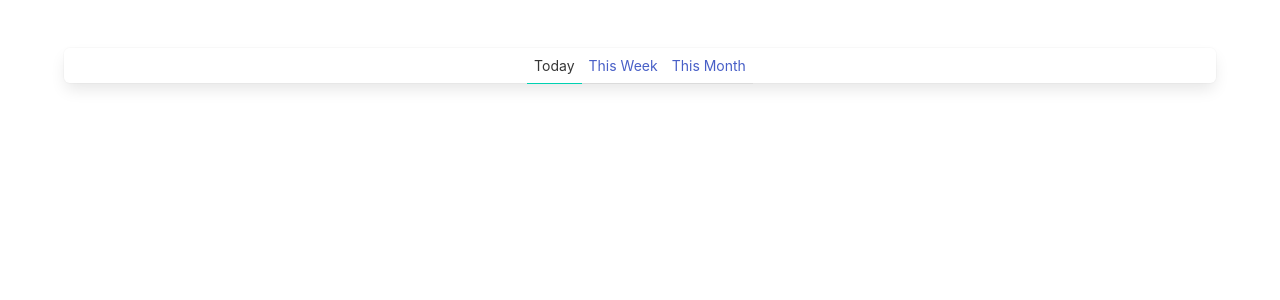
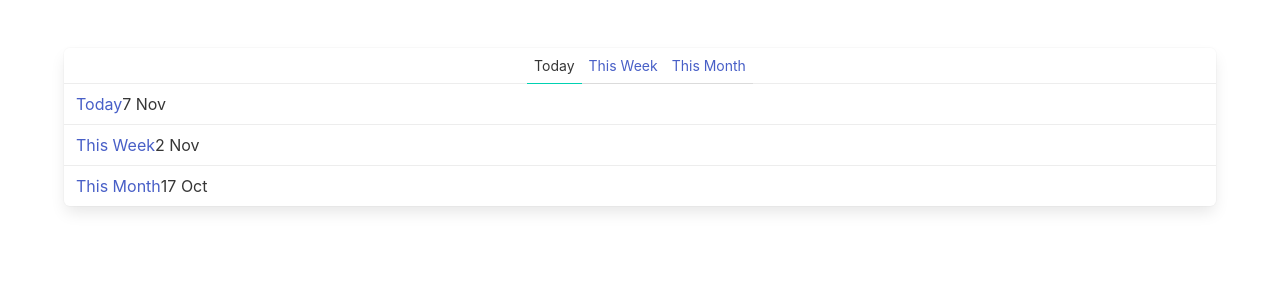
Before and after one commit to tarathep/vuejs3-composition-api, a Vue app: page / in a window 1280 px wide. Shown: the top 300 px of the page. Built offline with nearby package versions, Linux system fonts and the light colour scheme.

Commit message:
DateTimes with Luxon

```diff
--- a/package.json
+++ b/package.json
@@ -9,9 +9,12 @@
     "preview": "vite preview"
   },
   "dependencies": {
+    "luxon": "^3.4.3",
     "vue": "^3.3.4"
   },
   "devDependencies": {
+    "@types/luxon": "^3.3.3",
+    "@types/node": "^20.8.10",
     "@vitejs/plugin-vue": "^4.2.3",
     "typescript": "^5.0.2",
     "vite": "^4.4.5",
--- a/src/components/Timeline.vue
+++ b/src/components/Timeline.vue
@@ -1,39 +1,42 @@
 <script setup lang="ts">
+import { DateTime } from "luxon"
 import { ref } from "vue"
+import { today, thisWeek, thisMonth } from "./../posts"
 
-// DECARE TYPE
-// type Period ="Today" | "This Week" | "This Month"
+const periods = ["Today", "This Week", "This Month"] as const
 
-// FOR DECLATE ARRAY TYPE AS STRING ARR
-// const periods:string[] = ["A","Today", "This Week", "This Month"]
-
-// For specfic type constant value of list
-//const periods = ["A","Today", "This Week", "This Month"] as const
-
-// FOR DECLARE TYPE OF periods
-const periods = ["Today", "This Week", "This Month"] as const
 type Period = typeof periods[number]
 
-// FOR PUSH NEW VALUE TO LIST
-// const periods = ["Today", "This Week", "This Month"]
-// periods.push("A")
-
-// For using specific type of Period
 const selectedPeriod = ref<Period>("Today")
-
 
 function selectPeriod(period: Period) {
     selectedPeriod.value = period
 }
 
+const posts = [
+    today,
+    thisWeek,
+    thisMonth
+].map(post => {
+    return {
+        ...post,
+        created: DateTime.fromISO(post.created)
+    }
+})
 </script>
 
 <template>
     <nav class="is-primary panel">
         <span class="panel-tabs">
-            <a v-for="period of periods" :key="period" :class="{'is-active': period === selectedPeriod}" @click="selectPeriod(period)">
+            <a v-for="period of periods" :key="period" :class="{ 'is-active': period === selectedPeriod }"
+                @click="selectPeriod(period)">
                 {{ period }}
             </a>
         </span>
+
+        <a v-for="post of posts" :key="post.id" class="panel-block">
+            <a>{{ post.title }}</a>
+            <div>{{ post.created.toFormat("d MMM") }}</div>
+        </a>
     </nav>
 </template>
--- /dev/null
+++ b/src/posts.ts
@@ -0,0 +1,26 @@
+import { DateTime } from "luxon"
+
+
+export interface Post {
+    id: string
+    title: string
+    created: string
+}
+
+export const today: Post = {
+    id: "1",
+    title: "Today",
+    created: DateTime.now().toISO() || ''
+}
+
+export const thisWeek: Post = {
+    id: "2",
+    title: "This Week",
+    created: DateTime.now().minus({ days:5 }).toISO() || ''
+}
+
+export const thisMonth: Post = {
+    id: "3",
+    title: "This Month",
+    created: DateTime.now().minus({ weeks:3}).toISO() || ''
+}
```
Also changed, not shown: 2 other files (tests, documents, lock files or other folders).
